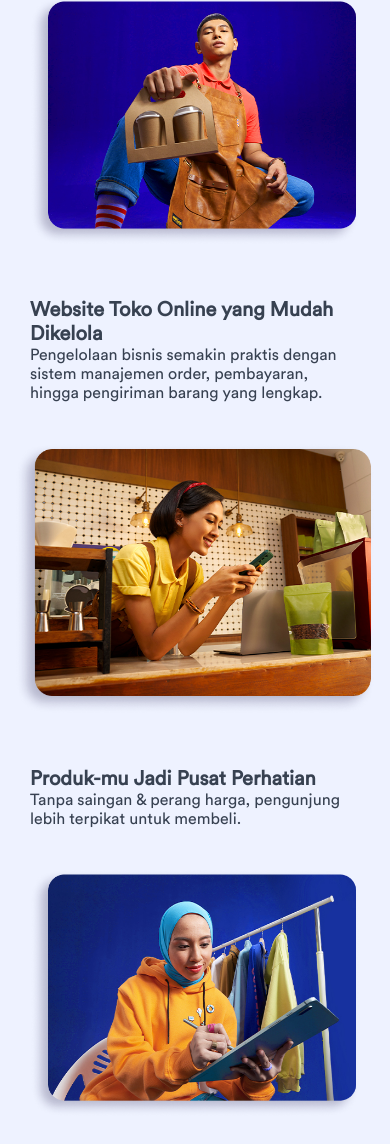
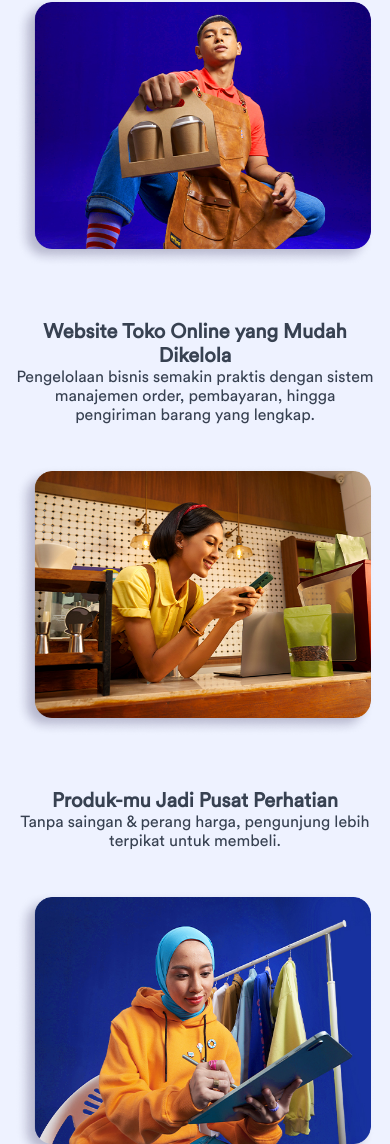
Before and after one commit to intern-codesync/lummo-shop, a plain HTML site: page shop.html in a window 390 px wide. Shown: the part 1259-2403 px from the top of the page. Drawn offline with Linux system fonts and the light colour scheme.

Commit message:
make changes

```diff
--- a/quries.css
+++ b/quries.css
@@ -97,7 +97,6 @@
   }
 }
 @media (max-width: 992px) {
-
   .logo img {
     width: 102px;
   }
@@ -199,6 +198,8 @@
   .toko-online-image,
   .toko-online-text {
     width: 100%;
+    padding: 0px;
+    text-align: center;
   }
   .toko-online,
   .produk {
@@ -208,6 +209,8 @@
   .produk-text,
   .produk-image {
     width: 100%;
+    padding: 0px;
+    text-align: center;
   }
   .container-3 {
     max-width: 540px;
```
Also changed, not shown: shop.html (+1 -3 lines).
